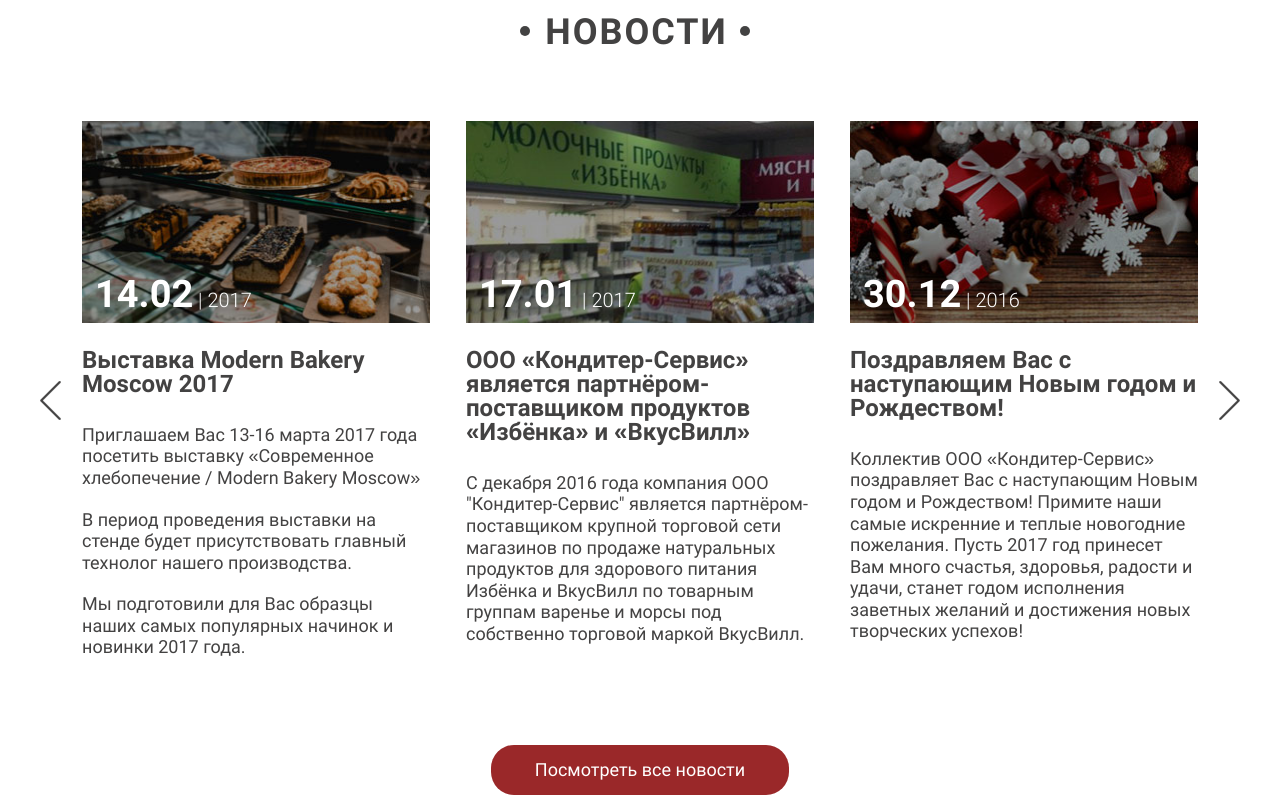
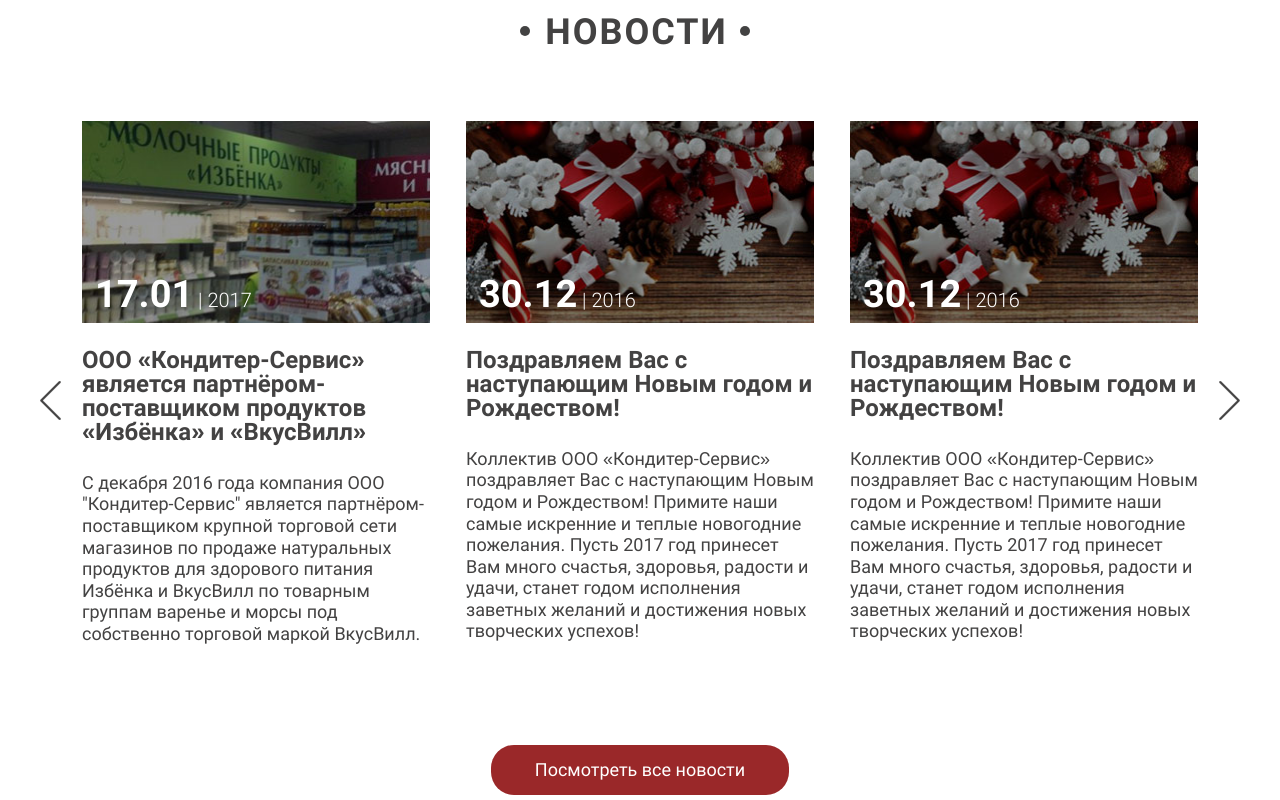
Before and after one commit to AlexeyUdalov90/Pastry-cook, a website: page index.html in a window 1280 px wide. Both pictures are taken after a click on the button "Следующая новость". Shown: the part 4076-4876 px from the top of the page. Drawn offline with Linux system fonts and the light colour scheme; a web font is replaced by a local one.

Commit message:
Оживляет слайдер

```diff
--- a/index.html
+++ b/index.html
@@ -448,5 +448,6 @@
   </footer>
 
   <script src="js/fix-header.js"></script>
+  <script src="js/slider.js"></script>
 </body>
 </html>
--- a/js/fix-header.js
+++ b/js/fix-header.js
@@ -1,4 +1,4 @@
-"use strict";
+'use strict';
 
 (function () {
   var header = document.querySelector('.page-header');
--- /dev/null
+++ b/js/slider.js
@@ -0,0 +1,26 @@
+'use strict';
+
+(function () {
+  var newsList = document.querySelector('.news__list');
+  var news = newsList.querySelectorAll('.news__item');
+  var prevButton = document.querySelector('.news__button--prev');
+  var nextButton = document.querySelector('.news__button--next');
+  var pos = 0;
+  var newsWidth = news[0].offsetWidth;
+
+  var setTransform = function () {
+    newsList.style.transform = 'translateX(' + (-pos * newsWidth) + 'px)';
+  }
+
+  nextButton.addEventListener('click', function (evt) {
+    evt.preventDefault();
+    pos = Math.min(pos + 3, news.length - 3);
+    setTransform();
+  });
+
+  prevButton.addEventListener('click', function (evt) {
+    evt.preventDefault();
+    pos = Math.max(pos - 3, 0);
+    setTransform();
+  });
+})();
--- a/sass/blocks/news.scss
+++ b/sass/blocks/news.scss
@@ -21,7 +21,8 @@
 }
 
 .news__wrapper {
-  padding: 0 14px;
+  margin: 0 auto;
+  width: 1152px;
 
   overflow: hidden;
 }
@@ -35,6 +36,8 @@
   flex-wrap: nowrap;
 
   margin-bottom: 45px;
+
+  transition: transform 0.5s;
 }
 
 .news__item {
```
Also changed, not shown: css/style.css.
